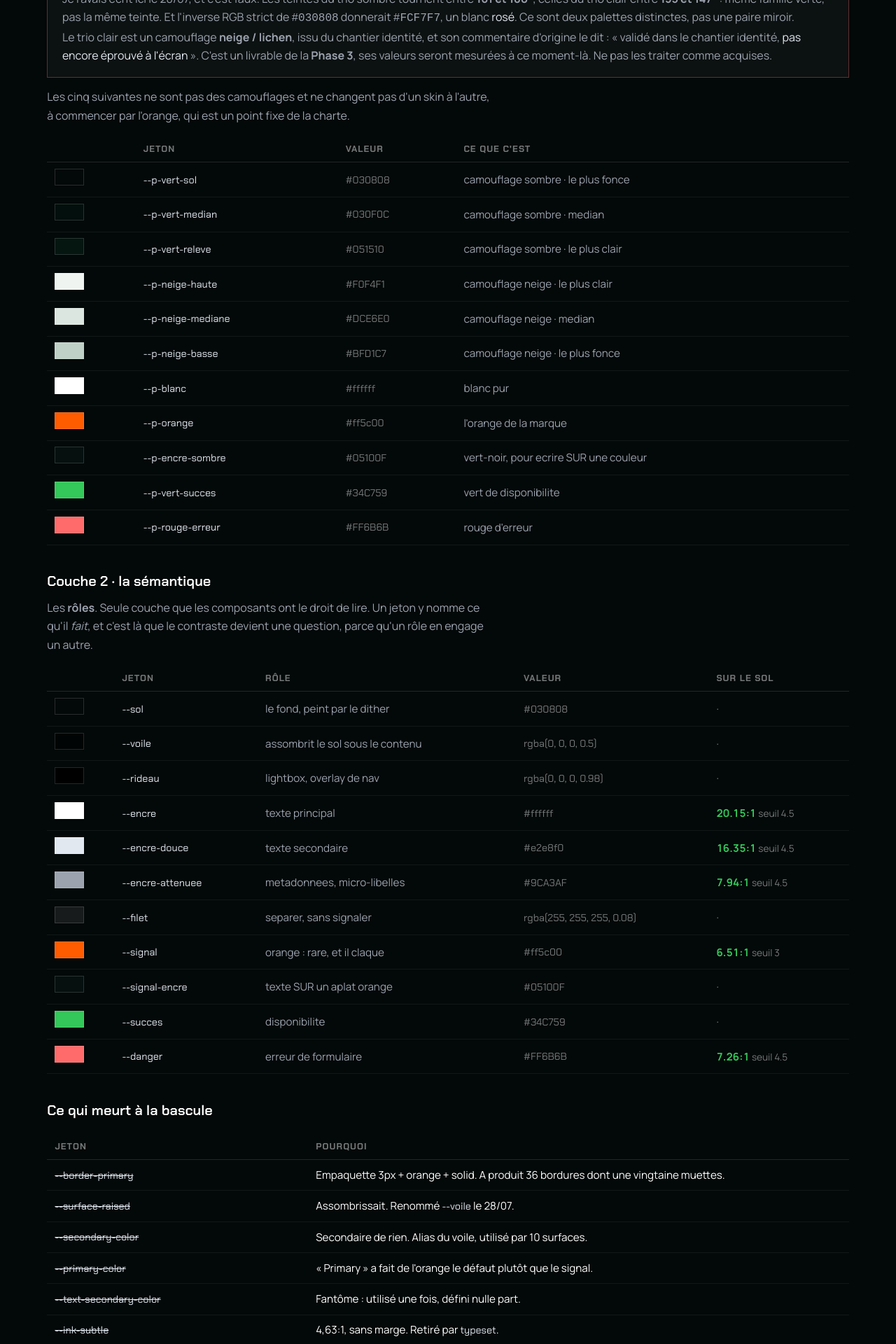
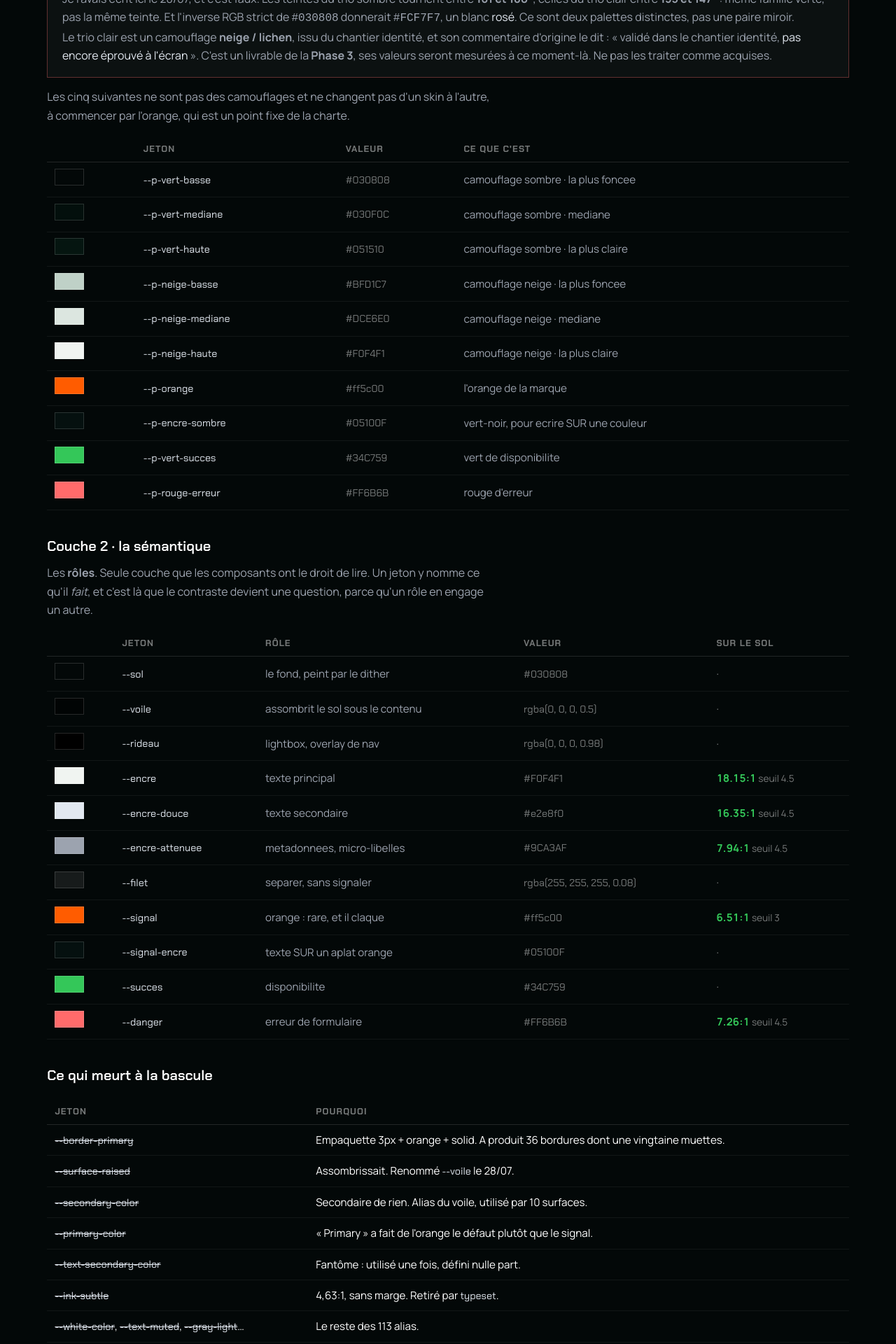
Before and after one commit to 7Nautilus/ropat-portfolio, a Jekyll site: the page built from labo/design-system.html, in a window 1280 px wide. Shown: the part 2069-3989 px from the top of the page at 70% size. Built offline with Jekyll 4.4.1, drawn with Linux system fonts in a browser that asks for light colours; some web fonts are replaced.

Commit message:
labo : option A pour les primitives, et le blanc pur disparait des aplats
Nommage. `haute` designe desormais TOUJOURS la plus claire du trio, dans les
deux camouflages. Le nom decrit donc la VALEUR et non un rang, ce qui est la
regle des primitives.
  #030808 -> --p-vert-basse     (etait --p-vert-sol)
  #030F0C -> --p-vert-mediane
  #051510 -> --p-vert-haute     (etait --p-vert-releve)
Le trio neige ne bouge pas, il suivait deja cette convention.

L'ancien `--p-vert-sol` violait la regle enoncee deux paragraphes plus haut
dans la meme page : « sol » est un role, pas une valeur. Releve par Ropat.

Le blanc. `--p-blanc: #ffffff` est supprime, `--encre` prend `--p-neige-haute`.
Un blanc pur etait un corps etranger dans une palette entierement teintee.
Mesure en direct apres bascule : 18,15:1 sur le sol, contre 20,15 pour le blanc
pur. Le calcul annoncait 18,16.

Le noir. Il RESTE, et uniquement en transparence : voile, rideau, degrade du
header. Distinction posee par Ropat, qui ne visait que les aplats. Elle est
juste et elle est meme structurelle : un voile doit etre plus fonce que le
plancher de la palette, ce qu'aucun membre de la palette ne peut etre. Le noir
n'est pas une couleur de la charte ici, c'est un outil d'assombrissement.

⚠️ Ce nommage vit pour l'instant DANS LE LABO seulement. La production garde
--vert-profond / --vert-median / --vert-releve jusqu'a la bascule.

Co-Authored-By: Claude Opus 5 <noreply@anthropic.com>

```diff
--- a/labo/design-system.html
+++ b/labo/design-system.html
@@ -46,14 +46,25 @@ sitemap: false
      Le trio clair est un camouflage NEIGE / LICHEN, valide dans le chantier
      identite mais explicitement « pas encore eprouve a l'ecran » : c'est un
      livrable de la Phase 3, et ses valeurs seront mesurees a ce moment-la. */
-  --p-vert-sol:      #030808;
-  --p-vert-median:   #030F0C;
-  --p-vert-releve:   #051510;
+  /* Option A, tranchee le 28/07 : `haute` designe TOUJOURS la plus claire du
+     trio, dans les deux camouflages. Le nom decrit donc la VALEUR et non un
+     rang, ce qui est la regle des primitives. L'ancien `--p-vert-sol` la
+     violait : « sol » est un role. */
+  --p-vert-basse:    #030808;
+  --p-vert-mediane:  #030F0C;
+  --p-vert-haute:    #051510;
+  --p-neige-basse:   #BFD1C7;
+  --p-neige-mediane: #DCE6E0;
   --p-neige-haute:   #F0F4F1;
-  --p-neige-mediane: #DCE6E0;
-  --p-neige-basse:   #BFD1C7;
 
-  --p-blanc:         #ffffff;
+  /* ⚠️ `--p-blanc: #ffffff` est SUPPRIME. Un blanc pur etait un corps etranger
+     dans une palette entierement teintee : l'encre prend desormais le haut du
+     camouflage neige. Mesure : 18,16:1 sur le sol contre 20,15 pour le blanc
+     pur, perte negligeable.
+     Le noir pur, lui, RESTE, mais uniquement en transparence (voile, rideau,
+     degrade du header). Il n'est pas une couleur de la charte, c'est un outil
+     d'assombrissement : un voile doit etre plus fonce que le plancher de la
+     palette, ce qu'aucun membre de la palette ne peut etre. */
   --p-orange:        #ff5c00;
   --p-encre-sombre:  #05100F;
   --p-vert-succes:   #34C759;
@@ -68,14 +79,14 @@ sitemap: false
      par imposer cette apparence. */
 
   /* Surfaces */
-  --sol: var(--p-vert-sol);                  /* le fond, peint par le dither */
+  --sol: var(--p-vert-basse);                  /* le fond, peint par le dither */
   --voile: rgba(0, 0, 0, 0.5);               /* ASSOMBRIT le sol sous le contenu */
   --rideau: rgba(0, 0, 0, 0.98);             /* lightbox, overlay de nav */
 
   /* Encre, du plus present au plus retire. Trois niveaux, pas quatre :
      l'ancien `--ink-subtle` a 4,63:1 a ete retire par `typeset` faute de
      marge, il n'a pas a revenir. */
-  --encre: var(--p-blanc);
+  --encre: var(--p-neige-haute);
   --encre-douce: #e2e8f0;
   --encre-attenuee: #9CA3AF;                 /* mesure 7,4:1 sur le sol */
 
@@ -1019,13 +1030,12 @@ table.jetons code { font-family: 'Chakra Petch', monospace; color: #e2e8f0; font
      une encre et un fond, donc entre deux ROLES. La question n'existe pas a ce
      niveau. */
   var PRIMITIVES = [
-    ['--p-vert-sol', 'camouflage sombre &middot; le plus fonce'],
-    ['--p-vert-median', 'camouflage sombre &middot; median'],
-    ['--p-vert-releve', 'camouflage sombre &middot; le plus clair'],
-    ['--p-neige-haute', 'camouflage neige &middot; le plus clair'],
-    ['--p-neige-mediane', 'camouflage neige &middot; median'],
-    ['--p-neige-basse', 'camouflage neige &middot; le plus fonce'],
-    ['--p-blanc', 'blanc pur'],
+    ['--p-vert-basse', 'camouflage sombre &middot; la plus foncee'],
+    ['--p-vert-mediane', 'camouflage sombre &middot; mediane'],
+    ['--p-vert-haute', 'camouflage sombre &middot; la plus claire'],
+    ['--p-neige-basse', 'camouflage neige &middot; la plus foncee'],
+    ['--p-neige-mediane', 'camouflage neige &middot; mediane'],
+    ['--p-neige-haute', 'camouflage neige &middot; la plus claire'],
     ['--p-orange', "l'orange de la marque"],
     ['--p-encre-sombre', 'vert-noir, pour ecrire SUR une couleur'],
     ['--p-vert-succes', 'vert de disponibilite'],
```
